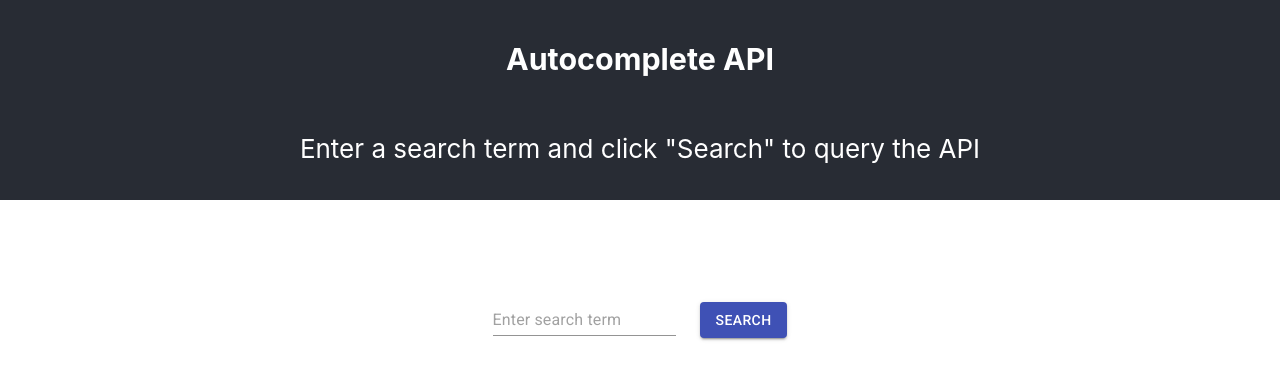
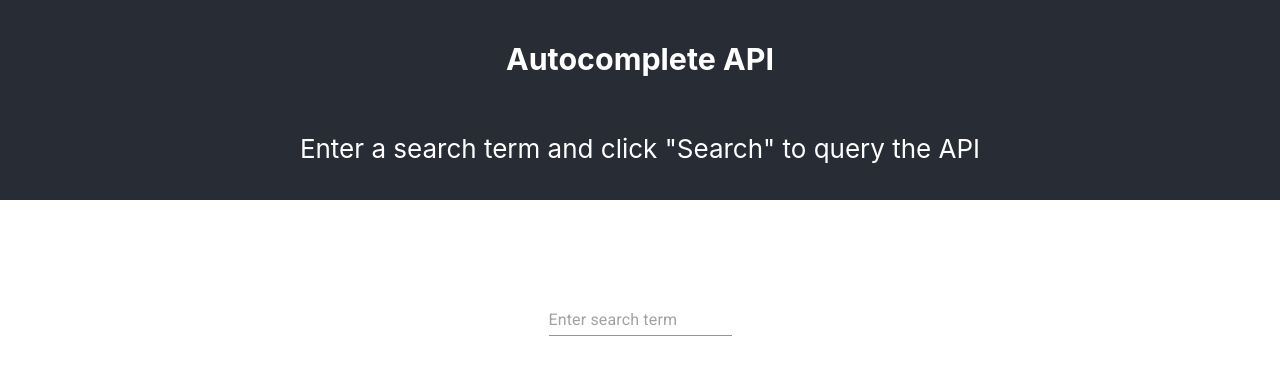
Before and after one commit to tahiru94/autocomplete-api-frontend, a React (Create React App) app: page / in a window 1280 px wide. Shown: the top 380 px of the page. Built offline with nearby package versions, Linux system fonts and the light colour scheme.

Commit message:
Add Props / State to Search and Autocomplete
* Add functionality to update container state with search term

```diff
--- a/src/components/Search/Search.tsx
+++ b/src/components/Search/Search.tsx
@@ -1,12 +1,16 @@
 import React, { Component } from 'react';
-import { Input, Button } from '@material-ui/core';
+import { Input, /* Button */ } from '@material-ui/core';
 import styled from 'styled-components';
 
-class Search extends Component {
+interface Props {
+    onSearchTermUpdate: (term: string) => void;
+}
+
+class Search extends Component<Props> {
 
     onInput(e: any) {
         const input = e.currentTarget.value;
-        console.log(input);
+        this.props.onSearchTermUpdate(input);
     }
 
     render() {
@@ -15,9 +19,9 @@ class Search extends Component {
                 <Item>
                     <Input onChange={(e) => this.onInput(e)} placeholder="Enter search term" />
                 </Item>
-                <Item>
+                {/* <Item>
                     <Button variant="contained" color="primary">Search</Button>
-                </Item>
+                </Item> */}
             </Wrapper>
         );
     }
--- a/src/containers/Autocomplete/Autocomplete.tsx
+++ b/src/containers/Autocomplete/Autocomplete.tsx
@@ -4,15 +4,21 @@ import axios from 'axios';
 // Component imports
 import { Search } from '../../components';
 
-class Autocomplete extends Component {
-    state = {
+interface State {
+    searchTerm: string;
+}
+
+class Autocomplete extends Component<{}, State> {
+    state: State = {
         searchTerm: '',
     }
 
-    onSearchTermUpdate(searchTerm: string) {
+    onSearchTermUpdate = (searchTerm: string) => {
         this.setState({
             searchTerm
         });
+
+        console.log(this.state);
     }
 
     async onSearch() {
@@ -25,7 +31,7 @@ class Autocomplete extends Component {
 
     render() {
         return (
-            <Search />
+            <Search onSearchTermUpdate={this.onSearchTermUpdate} />
         );
     }
 }
```
